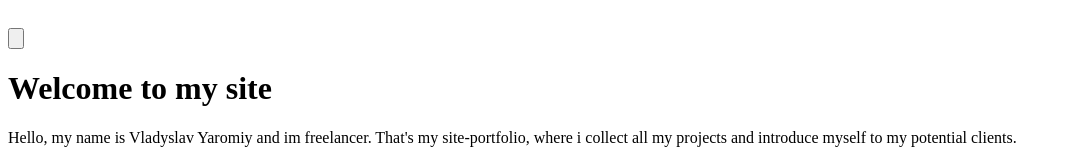
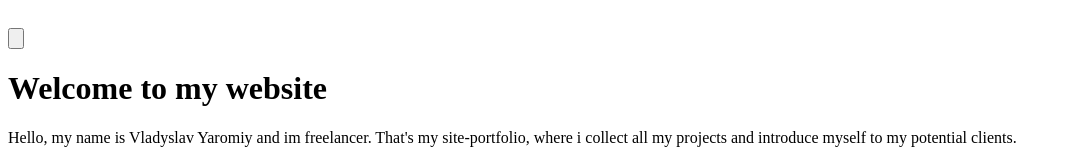
Before and after one commit to asce-del/telegramWaifu, a Next.js app in the folder client/: page / in a window 1280 px wide. Shown: the part 155-315 px from the top of the page, without its empty margins (0-1071 px from the left). Built offline with nearby package versions, Linux system fonts and the light colour scheme.

Commit message:
v.1.1 fin

```diff
--- a/client/components/main.tsx
+++ b/client/components/main.tsx
@@ -9,7 +9,7 @@ export const Main: React.FC<mainProps> = ({}) => {
       <main className="w-full items-center flex mt-20 flex-wrap sm:flex-nowrap mx-auto max-w-7xl px-4 sm:mt-12 sm:px-6 md:mt-16 lg:mt-20 lg:px-8 xl:mt-28">
         <div className="w-full sm:w-2/4 sm:text-center lg:text-left">
           <h1 className="text-4xl tracking-tight font-extrabold text-gray-900 sm:text-5xl md:text-6xl">
-            <span className="block xl:inline">Welcome to my </span>
+            <span className="block xl:inline">Welcome to my web</span>
             <span className="block text-indigo-600 xl:inline">site</span>
           </h1>
           <p className="mt-3 text-base text-gray-500 sm:mt-5 sm:text-lg sm:max-w-xl sm:mx-auto md:mt-5 md:text-xl lg:mx-0">
```
